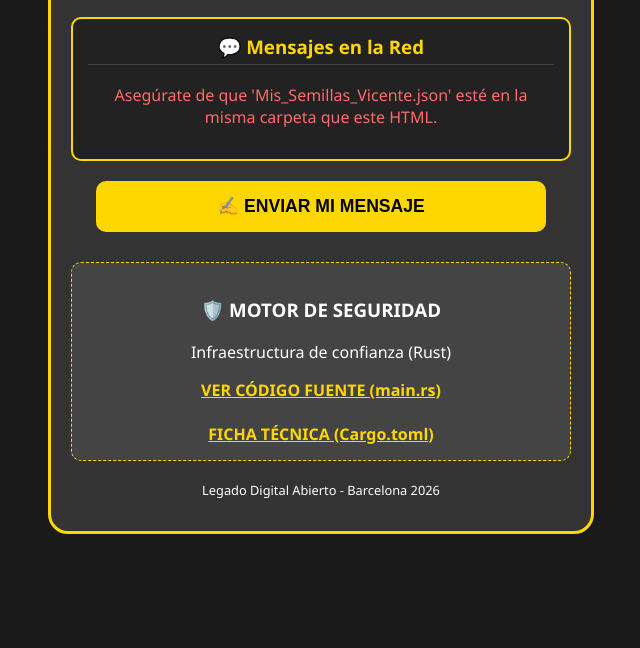
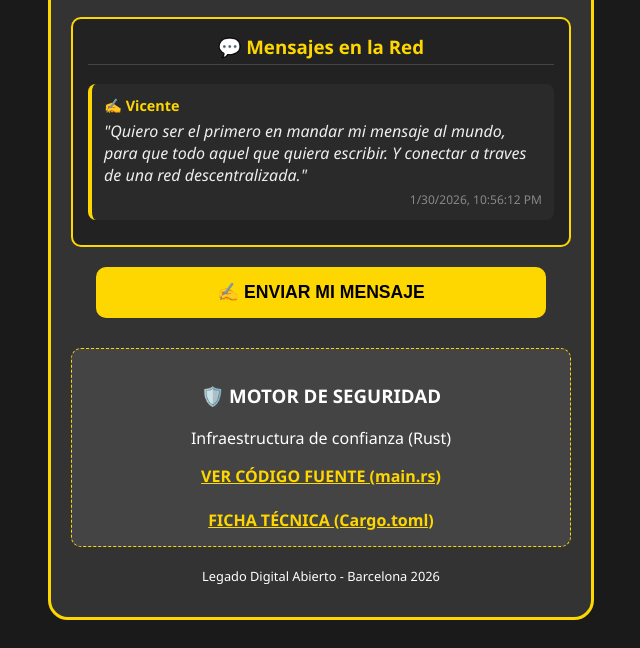
Before and after one commit to SembrandoEsperanzaUtil/Taxi-Soberan-Barcelona, a plain HTML site: page index.html in a window 1280 px wide. Shown: the part 283-931 px from the top of the page, without its empty margins (319-959 px from the left). Before the commit the page ends 845 px from the top, so only its background shows below. Drawn offline with Linux system fonts and the light colour scheme; no server answers.

Commit message:
Update index.html

```diff
--- a/index.html
+++ b/index.html
@@ -65,26 +65,31 @@
     </div>
 
     <!-- CÓDIGO DE CONEXIÓN JAVASCRIPT REVISADO -->
+   <!-- CÓDIGO DE CONEXIÓN INTERNA (TRUCO TEMPORAL) -->
     <script>
-        // Al cargar la página, leemos el JSON real de Vicente
+        // Metemos tus datos directamente aquí para saltarnos el bloqueo del navegador
+        const datosSegurosVicente = {
+            "hucha": 0,
+            "mensajesComunidad": [
+                {
+                    "autor": "Vicente",
+                    "texto": "Quiero ser el primero en mandar mi mensaje al mundo, para que todo aquel que quiera escribir. Y conectar a traves de una red descentralizada.",
+                    "fecha": "1/30/2026, 10:56:12 PM"
+                }
+            ]
+        };
+
+        // Al cargar la página, se dibuja todo automáticamente sin buscar archivos externos
         window.onload = function() {
-            fetch('Mis_Semillas_Vicente.json')
-                .then(response => {
-                    if (!response.ok) {
-                        throw new Error('No se pudo encontrar el archivo JSON');
-                    }
-                    return response.json();
-                })
-                .then(data => {
-                    // 1. Actualizar la hucha con el valor del JSON
-                    document.getElementById('valor-hucha').innerText = data.hucha + " €";
+            // 1. Actualizar la hucha
+            document.getElementById('valor-hucha').innerText = datosSegurosVicente.hucha + " €";
 
             // 2. Limpiar el contenedor de mensajes
             const contenedor = document.getElementById('contenedor-mensajes');
             contenedor.innerHTML = "";
 
-                    // 3. Recorrer la lista de mensajes y dibujarlos en la pantalla
-                    data.mensajesComunidad.forEach(msg => {
+            // 3. Dibujar tu mensaje en la pantalla
+            datosSegurosVicente.mensajesComunidad.forEach(msg => {
                 const tarjeta = document.createElement('div');
                 tarjeta.className = 'tarjeta-mensaje';
 
@@ -96,12 +101,6 @@
 
                 contenedor.appendChild(tarjeta);
             });
-                })
-                .catch(error => {
-                    console.error("Error al cargar:", error);
-                    document.getElementById('contenedor-mensajes').innerHTML =
-                        "<p style='color:#ff6b6b; text-align:center;'>Asegúrate de que 'Mis_Semillas_Vicente.json' esté en la misma carpeta que este HTML.</p>";
-                });
         };
     </script>
 </body>
```
Lines whose indentation alone changed are shown as unchanged.
